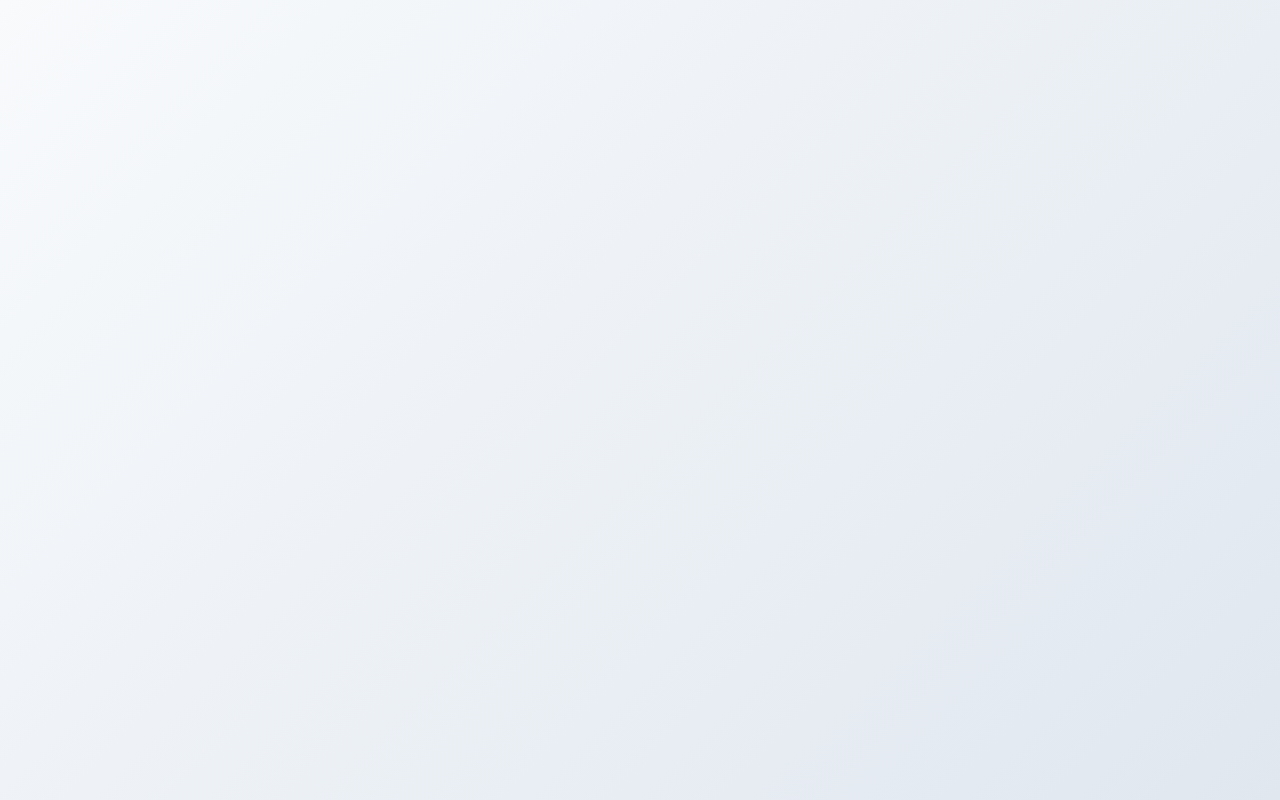
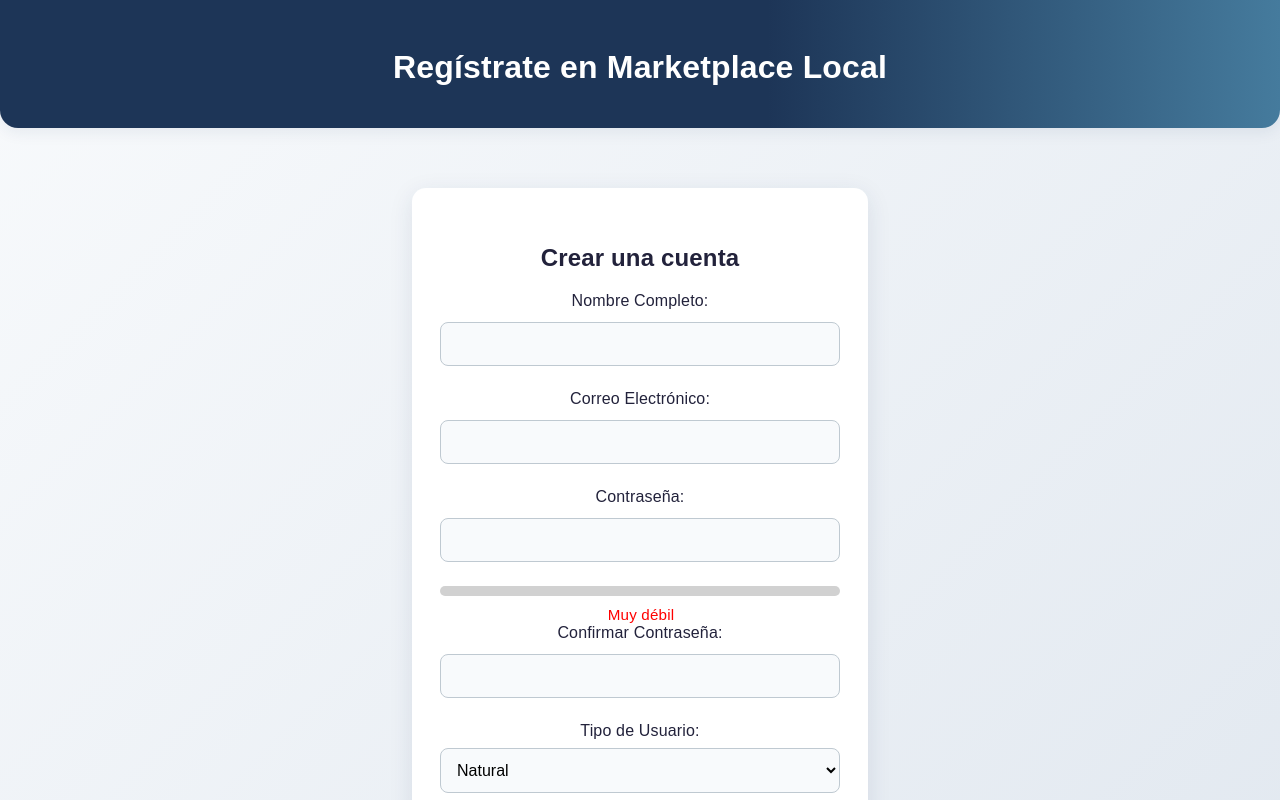
Before and after one commit to JamesMolina/EcuaLocal, a React (Create React App) app in the folder marketplace-react/: page /signup in a window 1280 px wide. Before the commit this address had no page. Shown: the top 800 px of the page. Built offline with nearby package versions, Linux system fonts and the light colour scheme.

Commit message:
Correccion de login y signup

```diff
--- a/marketplace-react/src/App.js
+++ b/marketplace-react/src/App.js
@@ -1,8 +1,9 @@
-
 import React from "react";
 import { BrowserRouter as Router, Routes, Route, Link } from "react-router-dom";
 import Index from "./components/JavaScript/index";
 import Dashboard from "./components/JavaScript/dashboard";
+import Login from "./components/JavaScript/login";
+import Signup from "./components/JavaScript/signup";
 
 function App() {
   return (
@@ -10,6 +11,8 @@
       <Routes>
         <Route path="/" element={<Index />} />
         <Route path="/dashboard" element={<Dashboard />} />
+        <Route path="/login" element={<Login />} />
+        <Route path="/signup" element={<Signup />} />
       </Routes>
     </Router>
   );
--- a/marketplace-react/src/components/JavaScript/login.js
+++ b/marketplace-react/src/components/JavaScript/login.js
@@ -1,4 +1,6 @@
-import './login.css';
+import React from "react";
+import { useNavigate } from "react-router-dom";
+import "../css/login.css";
 
 const Login = () => {
   return (
--- a/marketplace-react/src/components/JavaScript/signup.js
+++ b/marketplace-react/src/components/JavaScript/signup.js
@@ -1,5 +1,6 @@
-import React from 'react';
-import './css/signup.css';
+import React from "react";
+import { useNavigate } from "react-router-dom";
+import "../css/signup.css";
 
 function Signup() {
   return (
```
